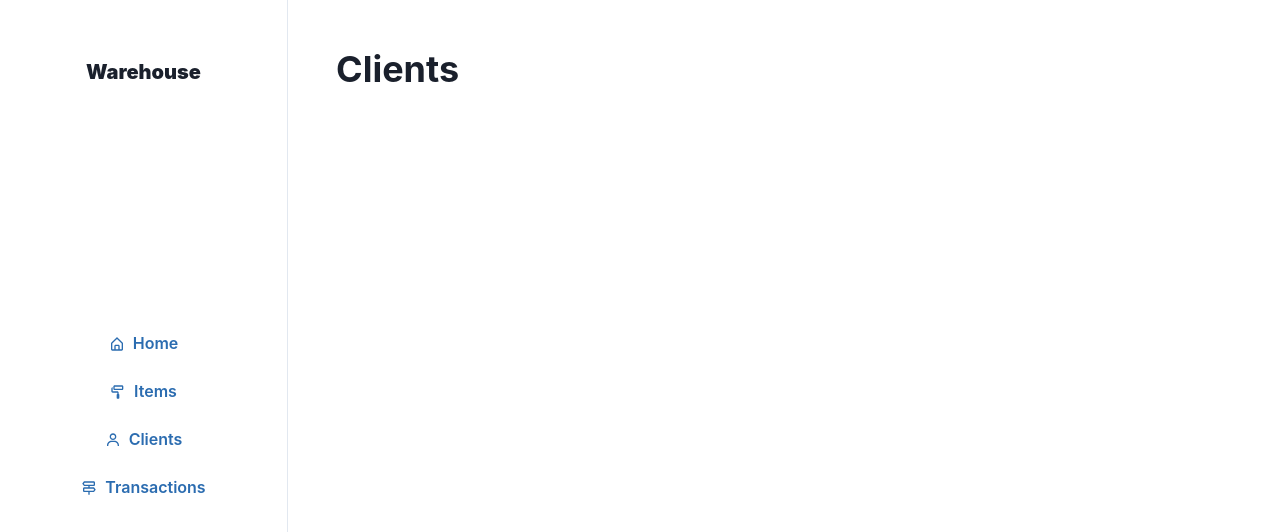
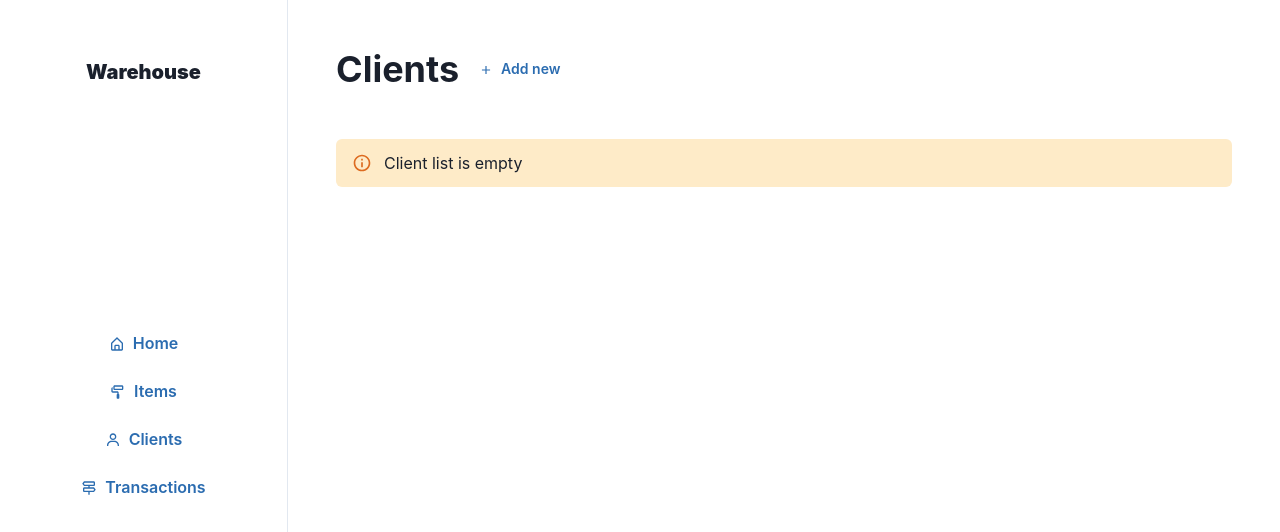
Before and after one commit to yaroslavnosenko/warehouse, a React (Create React App) app in the folder client/: page /clients in a window 1280 px wide. Shown: the top 532 px of the page. Built offline with nearby package versions, Linux system fonts and the light colour scheme.

Commit message:
client: added client list

```diff
--- /dev/null
+++ b/client/src/components/client-list.tsx
@@ -0,0 +1,97 @@
+import { Box, Grid, Heading, HStack, IconButton, Skeleton, Text, Alert, AlertIcon } from '@chakra-ui/react'
+import { useEffect, useState } from 'react'
+
+import { BiTrash, BiDotsVerticalRounded, BiInfoCircle } from 'react-icons/bi'
+
+const mockClients = [
+  {
+    id: 1,
+    full_name: 'John Doe',
+  },
+  {
+    id: 2,
+    full_name: 'John Doe',
+  },
+  {
+    id: 3,
+    full_name: 'John Doe',
+  },
+  {
+    id: 4,
+    full_name: 'John Doe',
+  },
+  {
+    id: 5,
+    full_name: 'John Doe',
+  },
+  {
+    id: 6,
+    full_name: 'John Doe',
+  },
+  {
+    id: 7,
+    full_name: 'John Doe',
+  },
+]
+
+const Loading = () => {
+  return (
+    <>
+      <Skeleton h="14" startColor="gray.100" endColor="gray.200" borderRadius="md" />
+      <Skeleton h="14" startColor="gray.100" endColor="gray.200" borderRadius="md" />
+      <Skeleton h="14" startColor="gray.100" endColor="gray.200" borderRadius="md" />
+      <Skeleton h="14" startColor="gray.100" endColor="gray.200" borderRadius="md" />
+    </>
+  )
+}
+
+const Empty = () => {
+  return (
+    <Alert status="warning" borderRadius="md">
+      <AlertIcon as={BiInfoCircle} />
+      Client list is empty
+    </Alert>
+  )
+}
+
+interface ItemProps {
+  id: number
+  full_name: string
+}
+
+const ClientItem = (props: ItemProps) => {
+  const { id, full_name } = props
+  return (
+    <Box p="4" py="2" border="1px" borderColor="gray.300" borderRadius="md">
+      <HStack spacing="0">
+        <Text fontWeight="500" mr="4" flex="1">
+          {full_name}
+        </Text>
+        <IconButton variant="ghost" aria-label="" icon={<BiTrash />} />
+        <IconButton variant="ghost" aria-label="" icon={<BiDotsVerticalRounded />} />
+      </HStack>
+    </Box>
+  )
+}
+
+export const ClientList = () => {
+  const [clients, setClients] = useState<any[] | undefined>()
+
+  useEffect(() => {
+    setTimeout(() => {
+      setClients([])
+    }, 1000)
+  }, [])
+
+  return (
+    <>
+      {clients && clients.length === 0 && <Empty />}
+      <Grid templateColumns="repeat(4, 1fr)" gap="6">
+        {!clients && <Loading />}
+        {clients &&
+          clients.length !== 0 &&
+          clients.map((client) => <ClientItem key={client.id} id={client.id} full_name={client.full_name} />)}
+      </Grid>
+    </>
+  )
+}
--- a/client/src/components/index.ts
+++ b/client/src/components/index.ts
@@ -1,3 +1,4 @@
 export * from './app'
 export * from './container'
 export * from './navigation'
+export * from './client-list'
--- a/client/src/pages/clients-page.tsx
+++ b/client/src/pages/clients-page.tsx
@@ -1,11 +1,22 @@
-import { Box, Heading } from '@chakra-ui/react'
-import { Container } from '../components'
+import { Box, Heading, HStack, Button } from '@chakra-ui/react'
+import { BiPlus } from 'react-icons/bi'
+
+import { Container, ClientList } from '../components'
 
 export const ClientsPage = () => {
   return (
     <Box my="12">
       <Container>
-        <Heading>Clients</Heading>
+        <HStack>
+          <Heading>Clients</Heading>
+          <Button colorScheme="blue" size="sm" variant="ghost" leftIcon={<BiPlus />}>
+            Add new
+          </Button>
+        </HStack>
+
+        <Box mt="12">
+          <ClientList />
+        </Box>
       </Container>
     </Box>
   )
```
